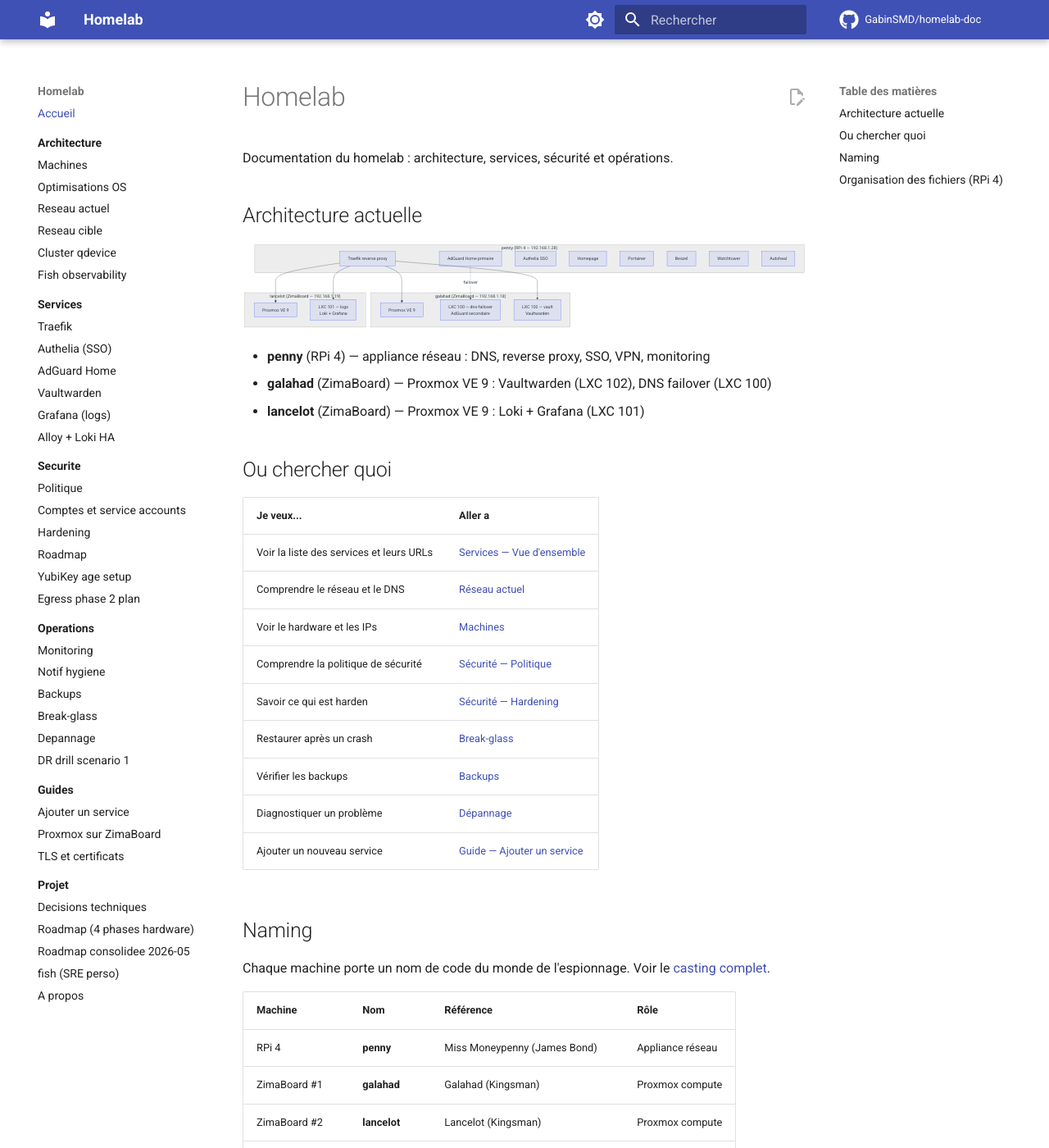
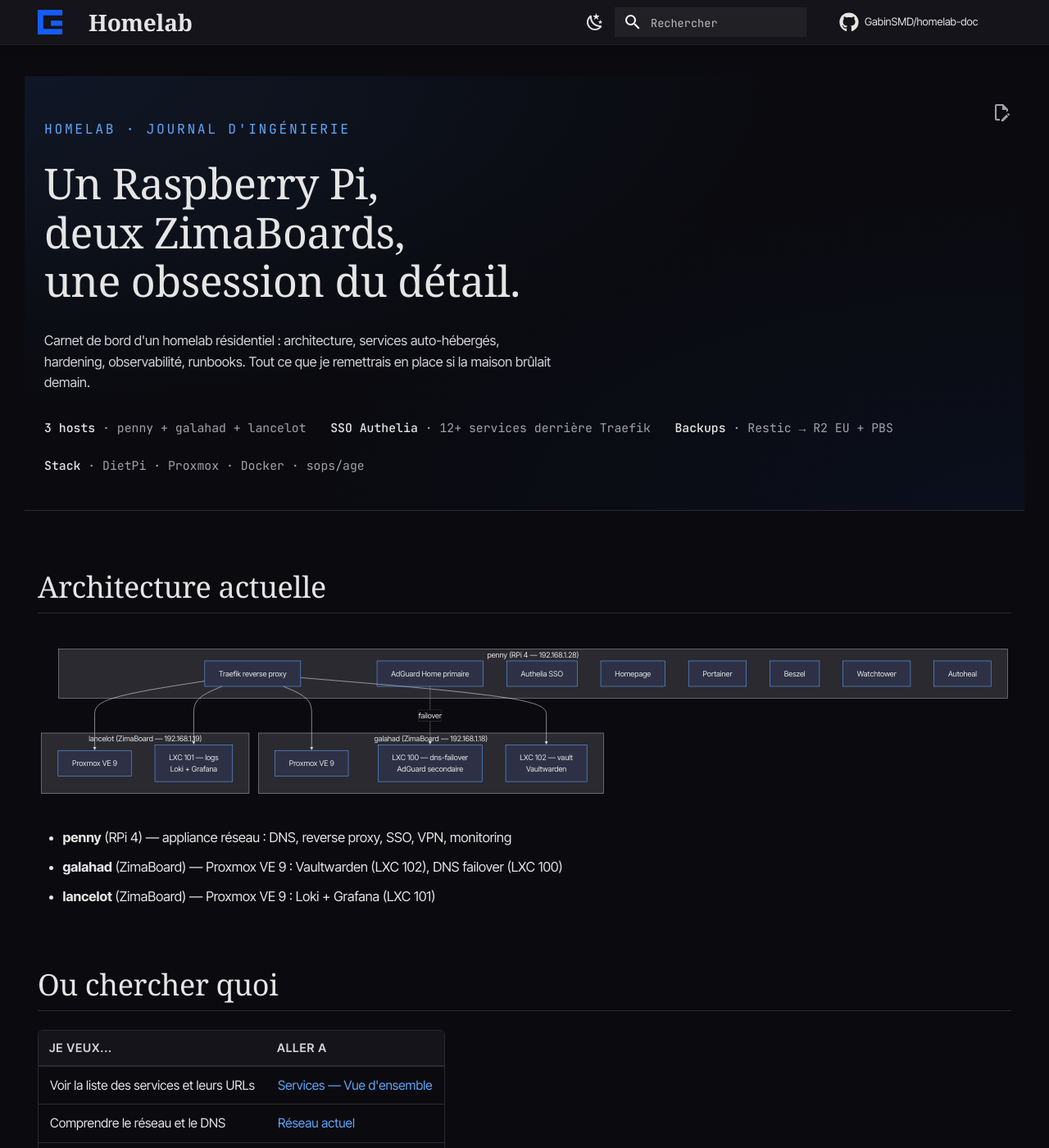
Before and after one commit to GabinSMD/homelab-doc, an MkDocs documentation site: the page built from docs/index.md, in a window 1280 px wide and 1400 px high. Shown: the whole window at 82% size. Built offline with MkDocs 1.6.1 and Material for MkDocs 9.7.7, drawn with Linux system fonts in a browser that asks for light colours; some web fonts are replaced; comment, search, counter and statistics services are not loaded.

Commit message:
style(theme): custom design system — editorial terminal
Pivot from default Material indigo to a custom system:
- Typography: Instrument Serif (display) + Inter Tight (body) + JetBrains Mono (code)
- Palette: brand blue accent (#155DFC light / #60A5FA dark) over warm-black bg
- Dark mode set as default
- Custom landing hero (eyebrow, serif headline, lede, meta strip)
- Admonitions desaturated (no Material rainbow), tables monospaced, links underlined offset
- Logo + favicon wired (assets/logo.svg — placeholder, to replace with original)

Co-Authored-By: Claude Opus 4.7 (1M context) <noreply@anthropic.com>

```diff
--- a/docs/index.md
+++ b/docs/index.md
@@ -1,6 +1,24 @@
-# Homelab
+---
+hide:
+  - navigation
+  - toc
+---
 
-Documentation du homelab : architecture, services, sécurité et opérations.
+<div class="hero" markdown>
+  <p class="hero__eyebrow">homelab · journal d'ingénierie</p>
+  <h1 class="hero__title">Un Raspberry Pi,<br>deux ZimaBoards,<br>une obsession du détail.</h1>
+  <p class="hero__lede">
+    Carnet de bord d'un homelab résidentiel : architecture, services auto-hébergés,
+    hardening, observabilité, runbooks. Tout ce que je remettrais en place si
+    la maison brûlait demain.
+  </p>
+  <div class="hero__meta">
+    <span><strong>3 hosts</strong> · penny + galahad + lancelot</span>
+    <span><strong>SSO Authelia</strong> · 12+ services derrière Traefik</span>
+    <span><strong>Backups</strong> · Restic → R2 EU + PBS</span>
+    <span><strong>Stack</strong> · DietPi · Proxmox · Docker · sops/age</span>
+  </div>
+</div>
 
 ## Architecture actuelle
 
--- /dev/null
+++ b/docs/stylesheets/extra.css
@@ -0,0 +1,453 @@
+/* ============================================================
+   Homelab — Editorial Terminal
+   Design system: warm palette, serif display, terminal craft
+   ============================================================ */
+
+/* ---------- Typography stack ---------- */
+:root {
+  --md-text-font: "Inter Tight", "Inter", -apple-system, BlinkMacSystemFont, sans-serif;
+  --md-code-font: "JetBrains Mono", ui-monospace, "SF Mono", "Cascadia Mono", monospace;
+  --serif-display: "Instrument Serif", "Iowan Old Style", Georgia, serif;
+}
+
+/* ---------- Light mode (cream / electric blue) ---------- */
+[data-md-color-scheme="default"] {
+  --md-primary-fg-color:        #155DFC;
+  --md-primary-fg-color--light: #3B82F6;
+  --md-primary-fg-color--dark:  #1E40AF;
+  --md-accent-fg-color:         #155DFC;
+
+  --md-default-bg-color:        #FAFAF7;
+  --md-default-bg-color--light: #FAFAF7;
+  --md-default-fg-color:        #0F0F12;
+  --md-default-fg-color--light: #3F3F46;
+  --md-default-fg-color--lighter: #71717A;
+  --md-default-fg-color--lightest: #E4E4E7;
+
+  --md-code-bg-color:    #F2F2EE;
+  --md-code-fg-color:    #0F0F12;
+  --md-typeset-a-color:  #155DFC;
+
+  --md-footer-bg-color:         #0F0F12;
+  --md-footer-bg-color--dark:   #0A0A0C;
+}
+
+/* Header in light mode: dark ink, brand blue accent on logo */
+[data-md-color-scheme="default"] .md-header {
+  background-color: #0F0F12;
+  color: #FAFAF7;
+}
+[data-md-color-scheme="default"] .md-tabs {
+  background-color: #0F0F12;
+}
+
+/* ---------- Dark mode (warm-black / brand blue) — default ---------- */
+[data-md-color-scheme="slate"] {
+  --md-primary-fg-color:        #3B82F6;
+  --md-primary-fg-color--light: #60A5FA;
+  --md-primary-fg-color--dark:  #2563EB;
+  --md-accent-fg-color:         #60A5FA;
+
+  --md-default-bg-color:        #0B0B0F;
+  --md-default-bg-color--light: #14141A;
+  --md-default-fg-color:        #E5E5E5;
+  --md-default-fg-color--light: #D4D4D8;
+  --md-default-fg-color--lighter: #A1A1AA;
+  --md-default-fg-color--lightest: #2A2A30;
+
+  --md-code-bg-color:   #14141A;
+  --md-code-fg-color:   #E5E5E5;
+  --md-typeset-a-color: #60A5FA;
+
+  --md-footer-bg-color:         #0B0B0F;
+  --md-footer-bg-color--dark:   #08080B;
+}
+
+[data-md-color-scheme="slate"] .md-header,
+[data-md-color-scheme="slate"] .md-tabs {
+  background-color: #14141A;
+  color: #E5E5E5;
+  border-bottom: 1px solid #1F1F26;
+}
+
+/* ---------- Typography refinements ---------- */
+.md-typeset {
+  font-feature-settings: "kern", "liga", "calt", "ss01";
+  line-height: 1.7;
+}
+
+.md-typeset h1,
+.md-typeset h2 {
+  font-family: var(--serif-display);
+  font-weight: 400;
+  letter-spacing: -0.01em;
+  line-height: 1.15;
+}
+
+.md-typeset h1 {
+  font-size: 2.6rem;
+  margin-top: 0.4em;
+  margin-bottom: 0.6em;
+  color: var(--md-default-fg-color);
+}
+
+.md-typeset h2 {
+  font-size: 1.8rem;
+  margin-top: 2em;
+  border-bottom: 1px solid var(--md-default-fg-color--lightest);
+  padding-bottom: 0.3em;
+}
+
+.md-typeset h3 {
+  font-family: var(--md-text-font);
+  font-weight: 600;
+  font-size: 1.15rem;
+  letter-spacing: -0.005em;
+  margin-top: 1.6em;
+}
+
+.md-typeset h4 {
+  font-weight: 600;
+  text-transform: uppercase;
+  font-size: 0.78rem;
+  letter-spacing: 0.08em;
+  color: var(--md-default-fg-color--light);
+}
+
+/* Body prose — tighter measure for readability */
+.md-typeset p,
+.md-typeset li {
+  font-size: 0.82rem;
+  font-feature-settings: "kern", "liga", "calt";
+}
+
+/* Inline code: bright, distinct */
+.md-typeset code {
+  font-family: var(--md-code-font);
+  font-size: 0.78em;
+  font-weight: 500;
+  padding: 0.12em 0.42em;
+  border-radius: 4px;
+  border: 1px solid var(--md-default-fg-color--lightest);
+  background: var(--md-code-bg-color);
+}
+
+[data-md-color-scheme="slate"] .md-typeset code {
+  color: #93C5FD;
+  border-color: #1F1F26;
+}
+
+[data-md-color-scheme="default"] .md-typeset code {
+  color: #1E40AF;
+}
+
+/* Code blocks — edge to edge feel */
+.md-typeset pre > code {
+  font-family: var(--md-code-font);
+  font-size: 0.74rem;
+  line-height: 1.65;
+  padding: 1.1em 1.3em;
+  border: 1px solid var(--md-default-fg-color--lightest);
+  border-radius: 6px;
+  color: var(--md-code-fg-color);
+  background: var(--md-code-bg-color);
+}
+
+.md-typeset .highlight {
+  margin: 1.4em 0;
+}
+
+/* Links — underlined offset, accent on hover */
+.md-typeset a {
+  text-decoration-thickness: 1px;
+  text-underline-offset: 0.2em;
+  text-decoration-color: var(--md-default-fg-color--lighter);
+  transition: text-decoration-color 0.15s ease, color 0.15s ease;
+}
+
+.md-typeset a:hover {
+  text-decoration-color: var(--md-accent-fg-color);
+  color: var(--md-accent-fg-color);
+}
+
+/* Blockquote — left rule + italic serif */
+.md-typeset blockquote {
+  border-left: 2px solid var(--md-accent-fg-color);
+  padding-left: 1.2em;
+  font-family: var(--serif-display);
+  font-size: 1.05rem;
+  font-style: italic;
+  color: var(--md-default-fg-color--light);
+}
+
+/* Tables — monospaced numbers, restrained borders */
+.md-typeset table:not([class]) {
+  font-size: 0.78rem;
+  border: 1px solid var(--md-default-fg-color--lightest);
+  border-radius: 6px;
+  overflow: hidden;
+}
+
+.md-typeset table:not([class]) th {
+  background: var(--md-code-bg-color);
+  font-weight: 600;
+  font-size: 0.72rem;
+  text-transform: uppercase;
+  letter-spacing: 0.06em;
+  color: var(--md-default-fg-color--light);
+  border-bottom: 1px solid var(--md-default-fg-color--lightest);
+}
+
+.md-typeset table:not([class]) td,
+.md-typeset table:not([class]) th {
+  padding: 0.6em 0.9em;
+  border-color: var(--md-default-fg-color--lightest);
+}
+
+.md-typeset table:not([class]) td code {
+  font-feature-settings: "tnum";
+}
+
+/* ---------- Admonitions: restrained, no rainbow ---------- */
+.md-typeset .admonition,
+.md-typeset details {
+  border-width: 0 0 0 2px;
+  border-radius: 4px;
+  font-size: 0.78rem;
+  box-shadow: none;
+  background: var(--md-code-bg-color);
+}
+
+.md-typeset .admonition-title,
+.md-typeset summary {
+  font-weight: 600;
+  font-size: 0.72rem;
+  text-transform: uppercase;
+  letter-spacing: 0.08em;
+  background: transparent !important;
+  padding-top: 0.7em;
+  padding-bottom: 0.4em;
+}
+
+.md-typeset .admonition-title::before,
+.md-typeset summary::before {
+  background-color: currentColor !important;
+}
+
+/* Note / Info — neutral */
+.md-typeset .admonition.note,
+.md-typeset details.note {
+  border-left-color: var(--md-default-fg-color--lighter);
+}
+
+/* Tip / Success — restrained green */
+.md-typeset .admonition.tip,
+.md-typeset .admonition.success,
+.md-typeset details.tip,
+.md-typeset details.success {
+  border-left-color: #65A30D;
+}
+
+/* Warning — amber (matches accent in dark mode) */
+.md-typeset .admonition.warning,
+.md-typeset details.warning {
+  border-left-color: #D97706;
+}
+
+/* Danger — restrained red */
+.md-typeset .admonition.danger,
+.md-typeset .admonition.error,
+.md-typeset details.danger {
+  border-left-color: #B91C1C;
+}
+
+/* ---------- Header / brand ---------- */
+.md-header__button.md-logo img,
+.md-header__button.md-logo svg {
+  height: 1.5rem;
+  width: 1.5rem;
+}
+
+.md-header__title {
+  font-family: var(--serif-display);
+  font-size: 1.4rem;
+  font-weight: 400;
+  letter-spacing: -0.01em;
+}
+
+.md-header__topic > .md-ellipsis {
+  font-family: var(--serif-display);
+}
+
+/* Tabs — quieter, monospace */
+.md-tabs__link {
+  font-family: var(--md-text-font);
+  font-size: 0.78rem;
+  font-weight: 500;
+  opacity: 0.85;
+  letter-spacing: 0.01em;
+}
+
+.md-tabs__link--active,
+.md-tabs__link:hover {
+  opacity: 1;
+}
+
+/* ---------- Sidebar nav ---------- */
+.md-nav__title {
+  font-weight: 600;
+  font-size: 0.7rem;
+  text-transform: uppercase;
+  letter-spacing: 0.1em;
+  color: var(--md-default-fg-color--light);
+}
+
+.md-nav__link {
+  font-size: 0.78rem;
+}
+
+.md-nav__item--active > .md-nav__link {
+  color: var(--md-accent-fg-color);
+  font-weight: 500;
+}
+
+/* ---------- Search ---------- */
+.md-search__input {
+  font-family: var(--md-text-font);
+  background: rgba(255,255,255,0.08);
+}
+
+[data-md-color-scheme="default"] .md-search__input {
+  background: rgba(255,255,255,0.12);
+}
+
+.md-search__input::placeholder {
+  font-family: var(--md-code-font);
+  font-size: 0.85em;
+}
+
+/* ---------- Footer ---------- */
+.md-footer {
+  font-size: 0.75rem;
+}
+
+.md-footer-meta {
+  background: transparent;
+  border-top: 1px solid #27272A;
+}
+
+[data-md-color-scheme="default"] .md-footer-meta {
+  border-top-color: #3F3F46;
+}
+
+/* ---------- Mermaid diagrams ---------- */
+.mermaid {
+  font-family: var(--md-text-font) !important;
+  background: transparent !important;
+  padding: 1em 0;
+}
+
+/* ---------- Custom hero on landing page ---------- */
+.hero {
+  margin: -1.5em -0.8rem 2.4em -0.8rem;
+  padding: 3.2em 1.5em 2.6em;
+  border-bottom: 1px solid var(--md-default-fg-color--lightest);
+  background:
+    radial-gradient(ellipse at top left, rgba(21, 93, 252, 0.06), transparent 50%),
+    radial-gradient(ellipse at bottom right, rgba(59, 130, 246, 0.04), transparent 50%);
+}
+
+[data-md-color-scheme="slate"] .hero {
+  background:
+    radial-gradient(ellipse at top left, rgba(59, 130, 246, 0.10), transparent 55%),
+    radial-gradient(ellipse at bottom right, rgba(21, 93, 252, 0.06), transparent 55%);
+}
+
+.hero__eyebrow {
+  font-family: var(--md-code-font);
+  font-size: 0.72rem;
+  text-transform: uppercase;
+  letter-spacing: 0.16em;
+  color: var(--md-accent-fg-color);
+  margin: 0 0 0.6em 0;
+}
+
+.hero__title {
+  font-family: var(--serif-display);
+  font-size: 3.4rem;
+  font-weight: 400;
+  line-height: 1.05;
+  letter-spacing: -0.02em;
+  margin: 0 0 0.4em 0;
+  color: var(--md-default-fg-color);
+}
+
+.hero__lede {
+  font-size: 1.05rem;
+  line-height: 1.55;
+  max-width: 38em;
+  color: var(--md-default-fg-color--light);
+  margin: 0 0 1.8em 0;
+}
+
+.hero__meta {
+  display: flex;
+  flex-wrap: wrap;
+  gap: 1.4em 2em;
+  font-family: var(--md-code-font);
+  font-size: 0.74rem;
+  color: var(--md-default-fg-color--lighter);
+}
+
+.hero__meta strong {
+  color: var(--md-default-fg-color);
+  font-weight: 500;
+}
+
+@media (max-width: 600px) {
+  .hero__title { font-size: 2.4rem; }
+  .hero__lede  { font-size: 0.95rem; }
+}
+
+/* ---------- Index pages: cards grid ---------- */
+.grid.cards {
+  gap: 1em;
+}
+
+.grid.cards > * {
+  border: 1px solid var(--md-default-fg-color--lightest);
+  border-radius: 6px;
+  transition: border-color 0.15s ease, transform 0.15s ease;
+}
+
+.grid.cards > *:hover {
+  border-color: var(--md-accent-fg-color);
+  transform: translateY(-1px);
+}
+
+/* ---------- Misc polish ---------- */
+.md-content__inner {
+  padding-top: 1.2rem;
+}
+
+.md-content__inner > h1:first-of-type {
+  margin-top: 0.2em;
+}
+
+/* Permalinks (¶) — discreet */
+.md-typeset .headerlink {
+  color: var(--md-default-fg-color--lightest);
+  font-weight: 300;
+}
+
+.md-typeset h1:hover .headerlink,
+.md-typeset h2:hover .headerlink,
+.md-typeset h3:hover .headerlink {
+  color: var(--md-accent-fg-color);
+}
+
+/* Selection */
+::selection {
+  background: var(--md-accent-fg-color);
+  color: var(--md-default-bg-color);
+}
--- a/mkdocs.yml
+++ b/mkdocs.yml
@@ -10,19 +10,21 @@ edit_uri: edit/main/docs/
 theme:
   name: material
   language: fr
+  custom_dir: overrides
+  font: false
   palette:
+    - scheme: slate
+      primary: custom
+      accent: custom
+      toggle:
+        icon: material/weather-night
+        name: Mode clair
     - scheme: default
-      primary: indigo
-      accent: indigo
+      primary: custom
+      accent: custom
       toggle:
-        icon: material/brightness-7
+        icon: material/weather-sunny
         name: Mode sombre
-    - scheme: slate
-      primary: indigo
-      accent: indigo
-      toggle:
-        icon: material/brightness-4
-        name: Mode clair
   features:
     - navigation.instant
     - navigation.tracking
@@ -30,12 +32,19 @@ theme:
     - navigation.expand
     - navigation.indexes
     - navigation.top
+    - navigation.footer
     - search.suggest
     - search.highlight
     - content.code.copy
     - content.action.edit
+    - toc.follow
   icon:
     repo: fontawesome/brands/github
+  logo: assets/logo.svg
+  favicon: assets/logo.svg
+
+extra_css:
+  - stylesheets/extra.css
 
 plugins:
   - search:
--- /dev/null
+++ b/overrides/main.html
@@ -0,0 +1,7 @@
+{% extends "base.html" %}
+
+{% block extrahead %}
+  <link rel="preconnect" href="https://fonts.googleapis.com">
+  <link rel="preconnect" href="https://fonts.gstatic.com" crossorigin>
+  <link rel="stylesheet" href="https://fonts.googleapis.com/css2?family=Instrument+Serif:ital@0;1&family=Inter+Tight:wght@400;500;600;700&family=JetBrains+Mono:wght@400;500;600&display=swap">
+{% endblock %}
```
Also changed, not shown: docs/assets/logo.svg (added), 1 other file.
